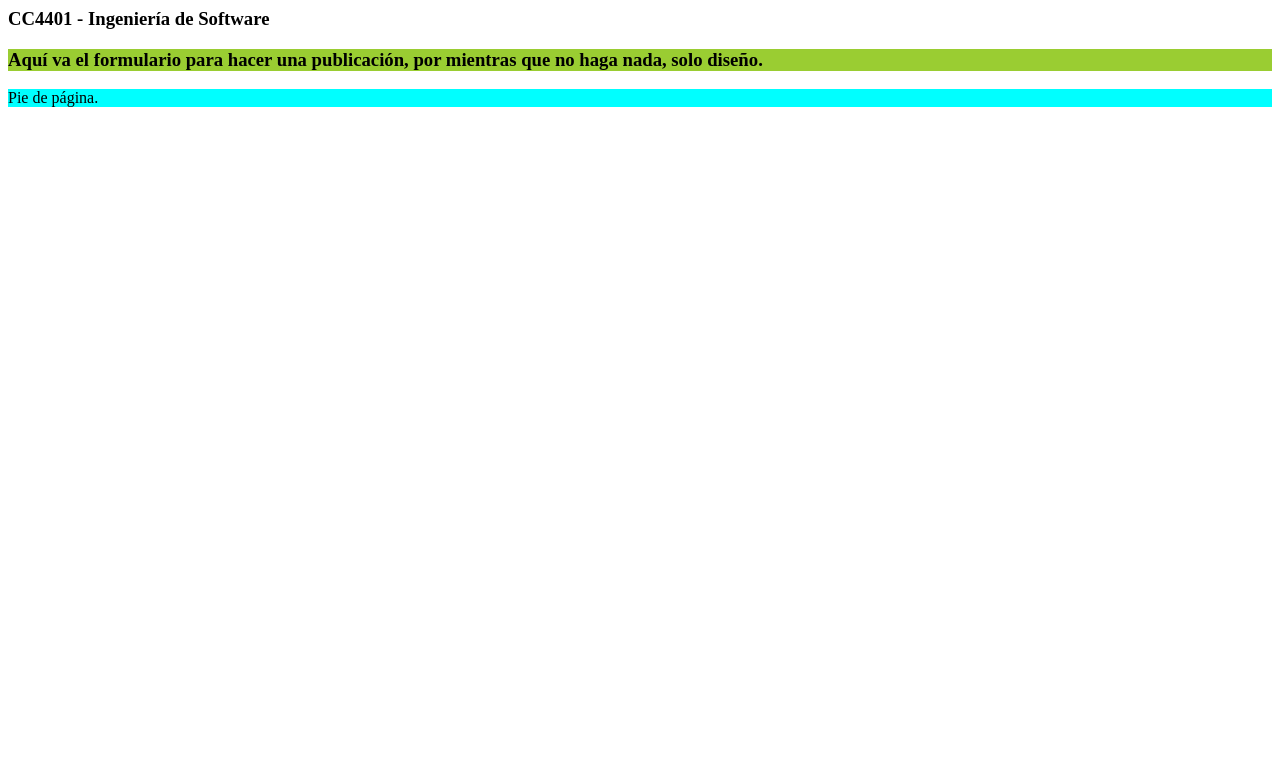
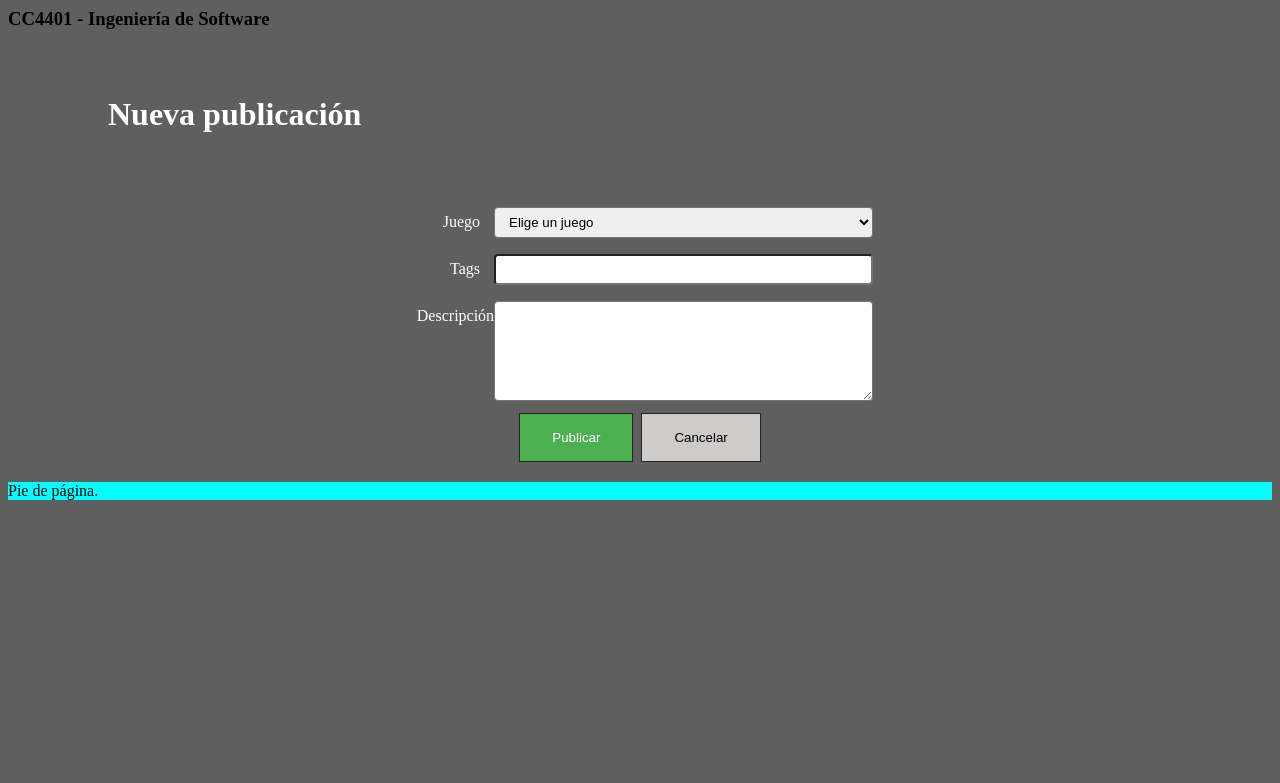
Before and after one commit to DCC-CC4401/2021-1-Grupo-5, a Django app: page /upload/ in a window 1280 px wide. Shown: the top 783 px of the page. Run offline with Django 3.2, Linux system fonts and the light colour scheme.

Commit message:
Upload form done

```diff
--- a/GamerMatch/static/css/upload.css
+++ b/GamerMatch/static/css/upload.css
@@ -1,3 +1,71 @@
 .uploadclass{
     background-color: yellowgreen;
 }
+
+select {
+  width: 30%;
+  padding: 6px 10px;
+  margin: 8px 0;
+  box-sizing: border-box;
+  border-radius: 4px;
+}
+
+input[type=text] {
+  width: 30%;
+  padding: 6px 10px;
+  margin: 8px 0;
+  box-sizing: border-box;
+  border-radius: 4px;
+}
+
+input[type=text]:focus {
+  border: 3px solid #555;
+}
+
+textarea {
+  width: 30%;
+  height: 100px;
+  padding: 6px 10px;
+  margin: 8px 0;
+  box-sizing: border-box;
+  border-radius: 4px;
+  vertical-align: top;
+}
+
+button[type=submit], button[type=cancel] {
+  background-color: #4CAF50;
+  border: 1px solid #242424;
+  color: white;
+  padding: 16px 32px;
+  text-decoration: none;
+  margin: 4px 2px;
+  cursor: pointer;
+}
+
+button[type=cancel] {
+  background-color: #CDCCCB;
+  color: black;
+}
+
+.center {
+  text-align: center;
+}
+
+h1 {
+  color: white;
+  margin: 50px 0;
+  padding: 16px 100px;
+}
+
+.leyenda {
+  color: white;
+  width: 5%;
+  display: inline-block;
+  padding: 6px 10px;
+  margin: 8px 0;
+  text-align: right;
+}
+
+body {
+  background-color: #5F5F5F;
+}
--- a/GamerMatch/templates/upload.html
+++ b/GamerMatch/templates/upload.html
@@ -11,8 +11,45 @@
 
 {% block content %}
 
-<h3 class='uploadclass'>
-    Aqu&iacute; va el formulario para hacer una publicaci&oacute;n, por mientras que no haga nada, solo diseño.
-</h3>
+     <!DOCTYPE html>
+     <html lang="en">
+     <head>
+         <link rel="stylesheet" type="text/css" href="{% static 'css/upload.css' %}"/>
+        <meta charset="UTF-8">
+        <title> Nueva publicación </title>
+     </head>
+     <body>
+        <h1> Nueva publicación </h1>
+        <form method="post">
+            {% csrf_token %}
+            <div class="center">
+                <label class ="leyenda">Juego</label>
+                <select type="text" id=nombre_juego name="juego" required>
+                <option class="disabled" value=""> Elige un juego </option>
+                    <option value="lol">League of Legends</option>
+                    <option value="fortnite">Fortnite</option>
+                    <option value="ssb">Super Smash Bros.</option>
+                    <option value="minecraft">Minecraft</option>
+                </select>
+            </div>
+
+            <div class="center">
+                <label class ="leyenda">Tags</label>
+                <input type="text" class="form-control" id="tags" name="tags" required>
+            </div>
+
+             <div class="center">
+                <label class ="leyenda">Descripción</label>
+                <textarea id="descripción" name="descripción" required>
+                </textarea>
+             </div>
+
+             <div class="center">
+                <button type="submit">Publicar</button>
+                <button type="cancel">Cancelar</button>
+             </div>
+        </form>
+     </body>
+     </html>
 
 {% endblock %}
```
